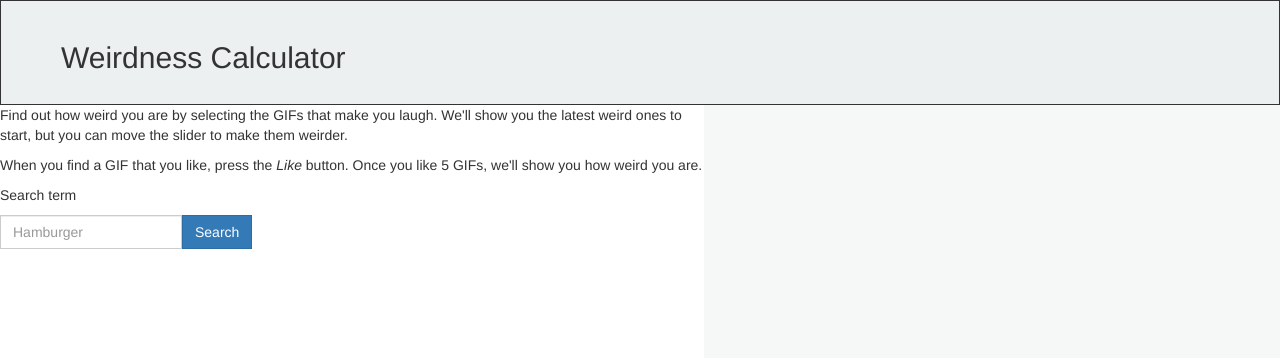
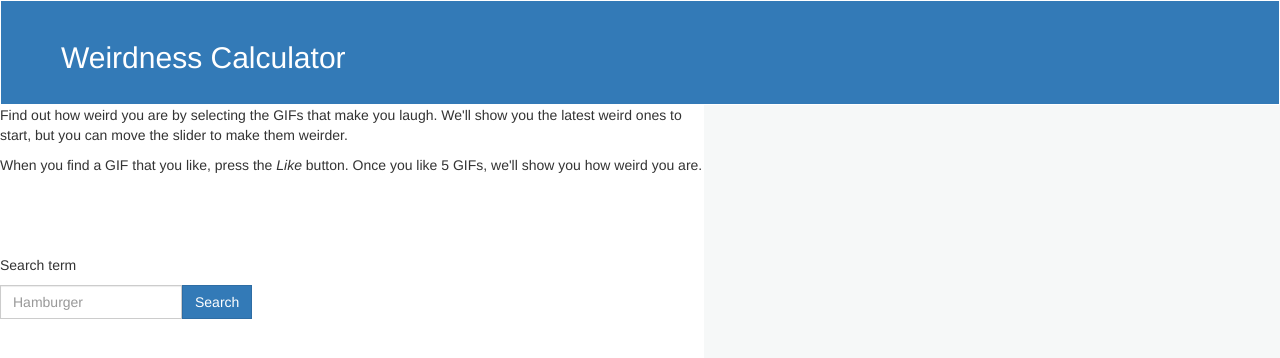
Before and after one commit to johnsontayler/politech-giphy-app, a React app: page / in a window 1280 px wide. Shown: the top 358 px of the page. Built offline with nearby package versions, Linux system fonts and the light colour scheme.

Commit message:
banner and search form styling

```diff
--- a/assets/stylesheets/application.scss
+++ b/assets/stylesheets/application.scss
@@ -7,11 +7,11 @@ body {
 }
 
 .banner {
-  // width: 100%;
   padding: 20px 60px 20px 60px;
   border: 1px solid;
   font-size: 2.6em;
-  background-color: #ecf0f1;
+  background-color: #337ab7;
+  color: white;
 }
 
 .main-content {
@@ -27,25 +27,9 @@ body {
   display: flex;
   flex-direction: column;
 
-  .form-search {
-    // padding: 60px 60px 60px 120px;
-    // border: none;
-    // font-size: 2.6em;
-    // box-shadow: none;
-    &:focus {
-      box-shadow: none;
-    }
+  .form-inline {
+    margin-top: 70px;
   }
-
-  // &:before {
-  //   content: '\F002';
-  //   position: absolute;
-  //   top: 35px;
-  //   left: 60px;
-  //   font-family: FontAwesome;
-  //   font-size: 2.6em;
-  //   opacity: 0.4;
-  // }
 
   .gif-result {
     text-align: center;
```
